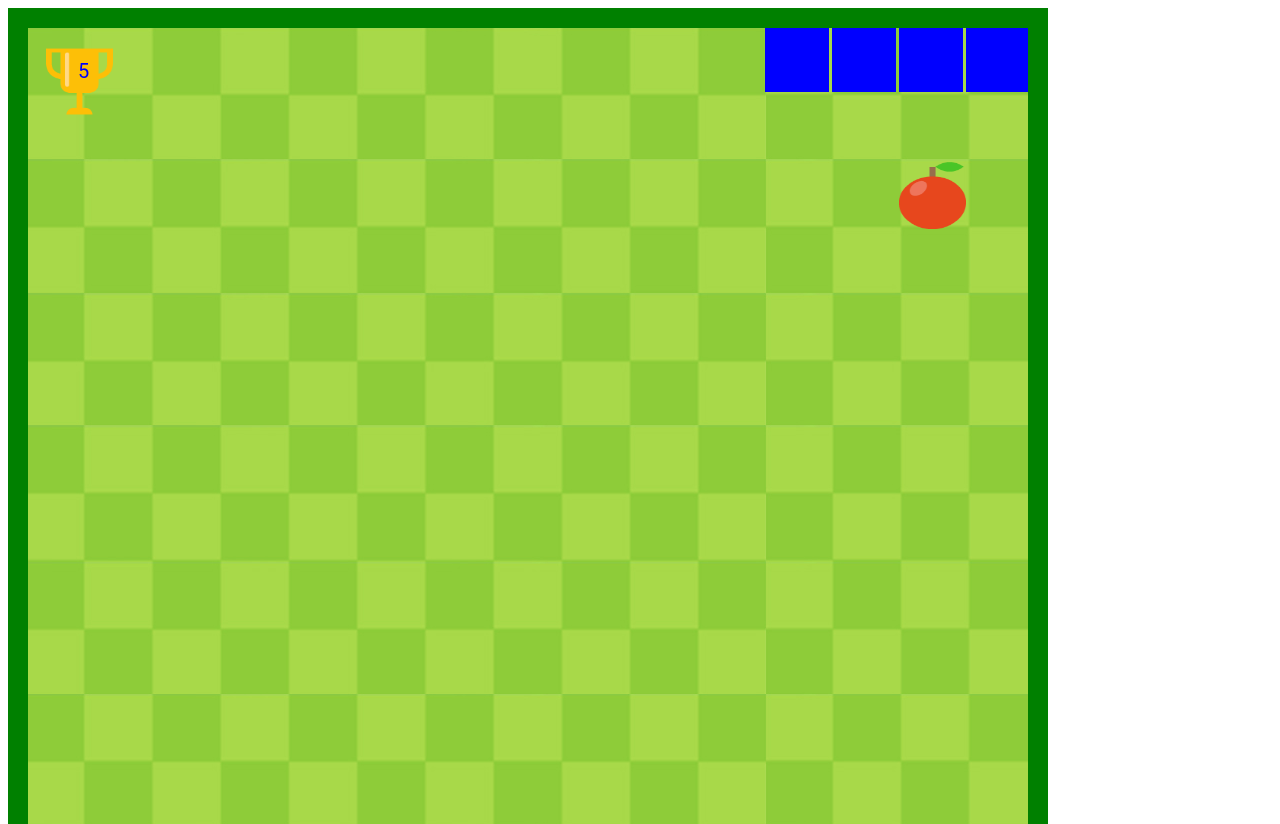
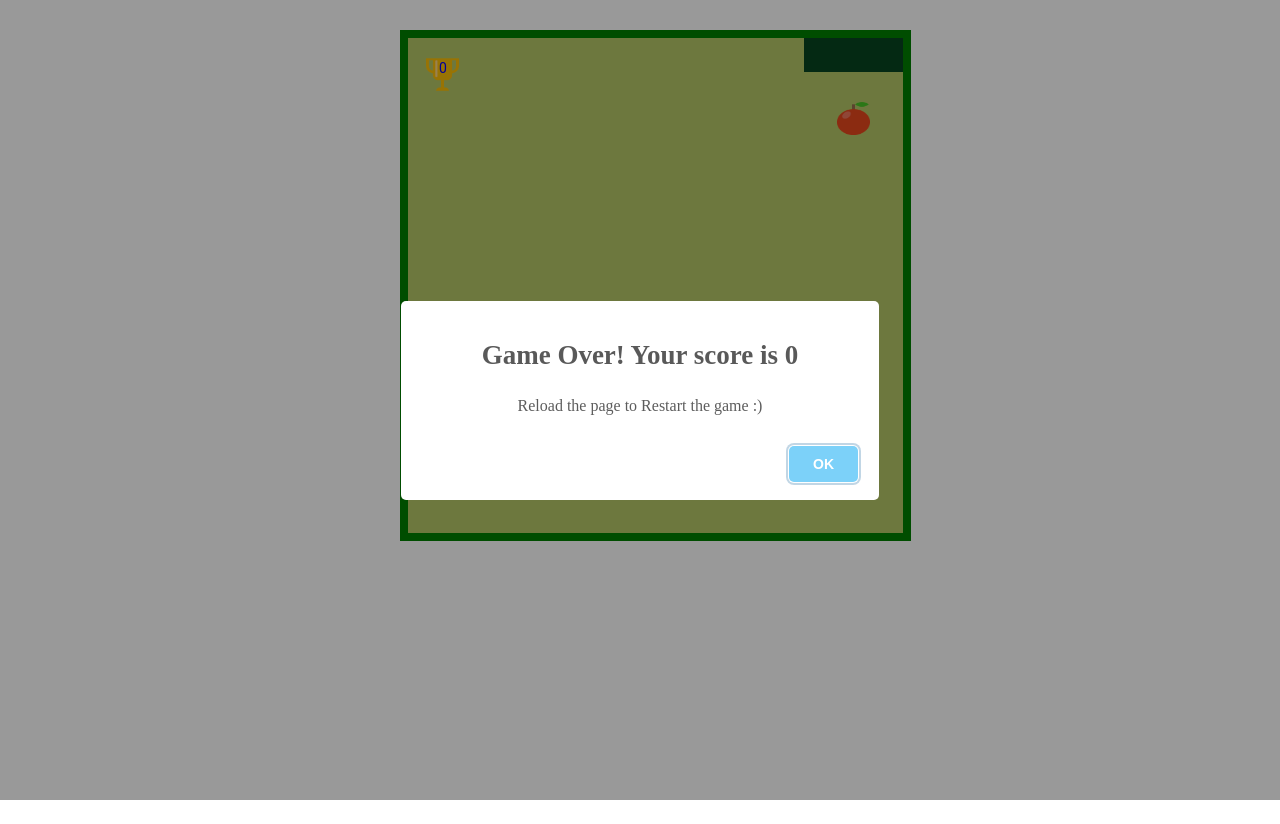
Before and after one commit to harshh-13/snakeGame, a plain HTML site: page index.html in a window 1280 px wide. Shown: the top 824 px of the page. After the commit the page ends 800 px from the top, so only its background shows below. Drawn offline with nearby package versions, Linux system fonts and the light colour scheme.

Commit message:
Improved UI

```diff
--- a/index.html
+++ b/index.html
@@ -1,17 +1,21 @@
 <html>
 	<head>
 		<title> Snake Game </title>
+		<link rel="icon" type="image/png" href="Assets/snake.png">
 		<style>
 			#mycanvas{
-				background-image: url("Assets/bg.jpg");
-				border:20px solid green;
+				background-color: #B6C867;
+				border:8px solid green;
+				position: absolute;
+				left: 400px;
+				top: 30px;
 			}
 		</style>
-
 	</head>
 
 	<body>
 		<canvas id="mycanvas"> </canvas>
+		<script src="https://unpkg.com/sweetalert/dist/sweetalert.min.js"></script>
 		<script src="snake.js"></script>
 	</body>
 
--- a/snake.js
+++ b/snake.js
@@ -1,10 +1,10 @@
 function init(){
 	canvas = document.getElementById('mycanvas');
-	W = H = canvas.width = canvas.height = 1000;
+	W = canvas.width = H = canvas.height = 495;
 	pen = canvas.getContext('2d');
-	cs = 67;
+	cs = 33;
 	game_over = false;
-	score = 5;
+	score = 0;
 
 	food_img = new Image();
 	food_img.src = "Assets/apple.png";
@@ -15,8 +15,8 @@ function init(){
 	food = getRandomFood();
 
 	snake = {
-		init_len:5,
-		color:"blue",
+		init_len:3,
+		color:"#064420",
 		cells:[],
 		direction:"right",
 		createSnake:function(){
@@ -27,7 +27,7 @@ function init(){
 		drawSnake:function(){
 			for(var i=0;i<this.cells.length;i++){
 				pen.fillStyle = this.color;
-				pen.fillRect(this.cells[i].x*cs,this.cells[i].y*cs,cs-3,cs-3);
+				pen.fillRect(this.cells[i].x*cs,this.cells[i].y*cs,cs+1,cs+1);
 			}
 		},
 
@@ -36,10 +36,8 @@ function init(){
 			var headY = this.cells[0].y;
 
 			if(headX==food.x && headY==food.y){
-				console.log("Food eaten");
 				food = getRandomFood();
 				score++;
-
 			}
 			else {
 				this.cells.pop();
@@ -68,7 +66,7 @@ function init(){
 			var last_x = Math.round(W/cs);
 			var last_y = Math.round(H/cs);
 
-			if(this.cells[0].y<0 || this.cells[0].x < 0 || this.cells[0].x > last_x || this.cells[0].y > last_y){
+			if(this.cells[0].y<0 || this.cells[0].x < 0 || this.cells[0].x > 14 || this.cells[0].y > 14){
 				game_over = true;
 			}
 		}
@@ -97,12 +95,15 @@ function draw(){
 	snake.drawSnake();
 
 	pen.fillStyle = food.color;
-	pen.drawImage(food_img,food.x*cs,food.y*cs,cs,cs);
+	pen.drawImage(food_img,food.x*cs,food.y*cs-2,cs,cs);
 
 	pen.drawImage(trophy,18,20,cs,cs);
 	pen.fillStyle = "blue";
-	pen.font = "20px Roboto"
-	pen.fillText(score,50,50);
+	pen.font = "14px Roboto"
+	if(score < 10)
+		pen.fillText(score,31,35);
+	else
+		pen.fillText(score,29,35);
 }
 
 function update(){
@@ -118,13 +119,18 @@ function getRandomFood(){
 		y:foodY,
 		color:"red",
 	}
-	return food
+	return food;
+}
+
+function JSalert(){
+	swal("Game Over! Your score is "+score,
+		"Reload the page to Restart the game :)");
 }
 
 function gameloop(){
 	if(game_over==true){
 		clearInterval(f);
-		alert("Game Over");
+		JSalert();
 		return;
 	}
 	draw();
@@ -132,5 +138,4 @@ function gameloop(){
 }
 
 init();
-
 var f = setInterval(gameloop,100);
```
Also changed, not shown: Assets/bg.jpg (deleted), Assets/snake.png (added).
